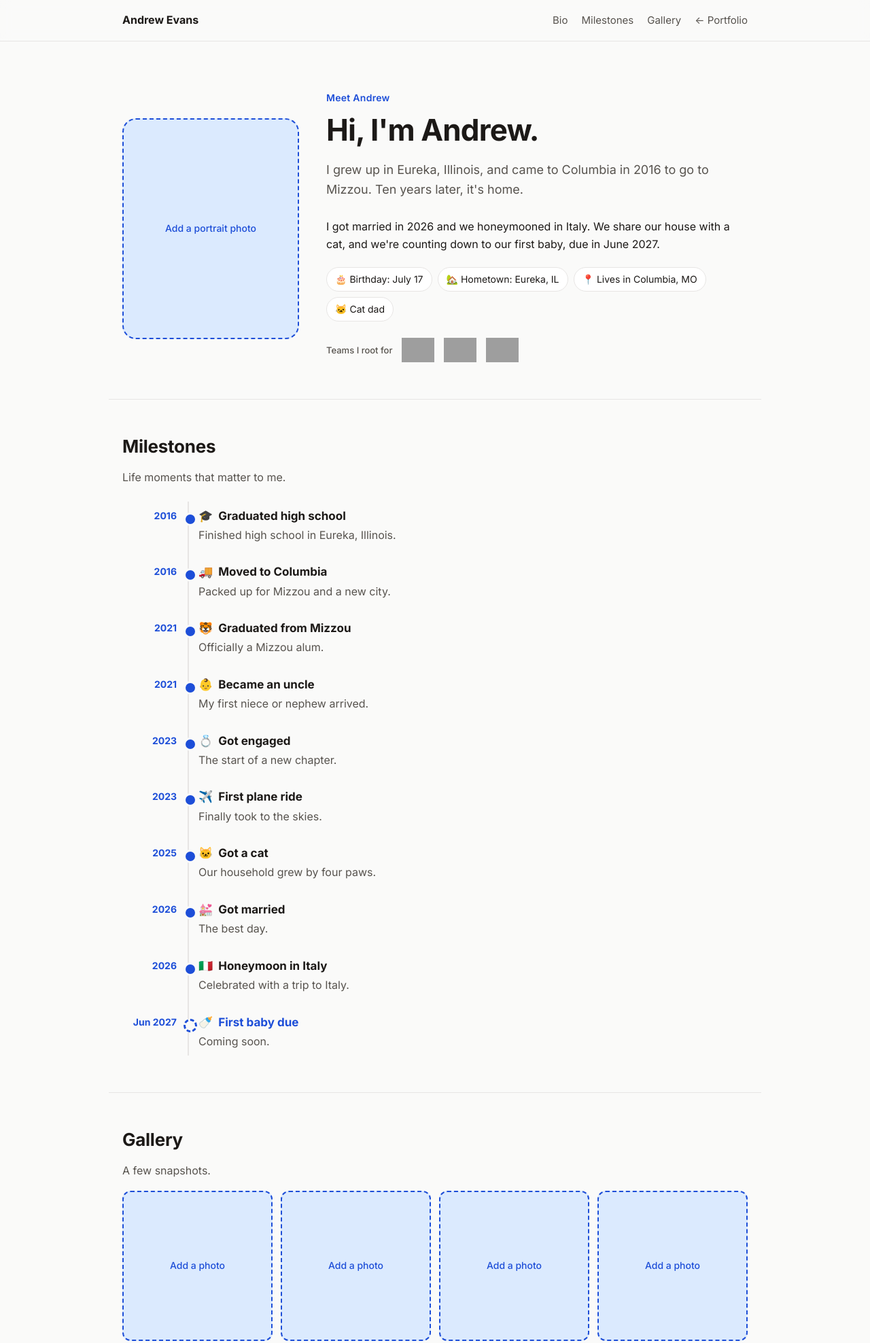
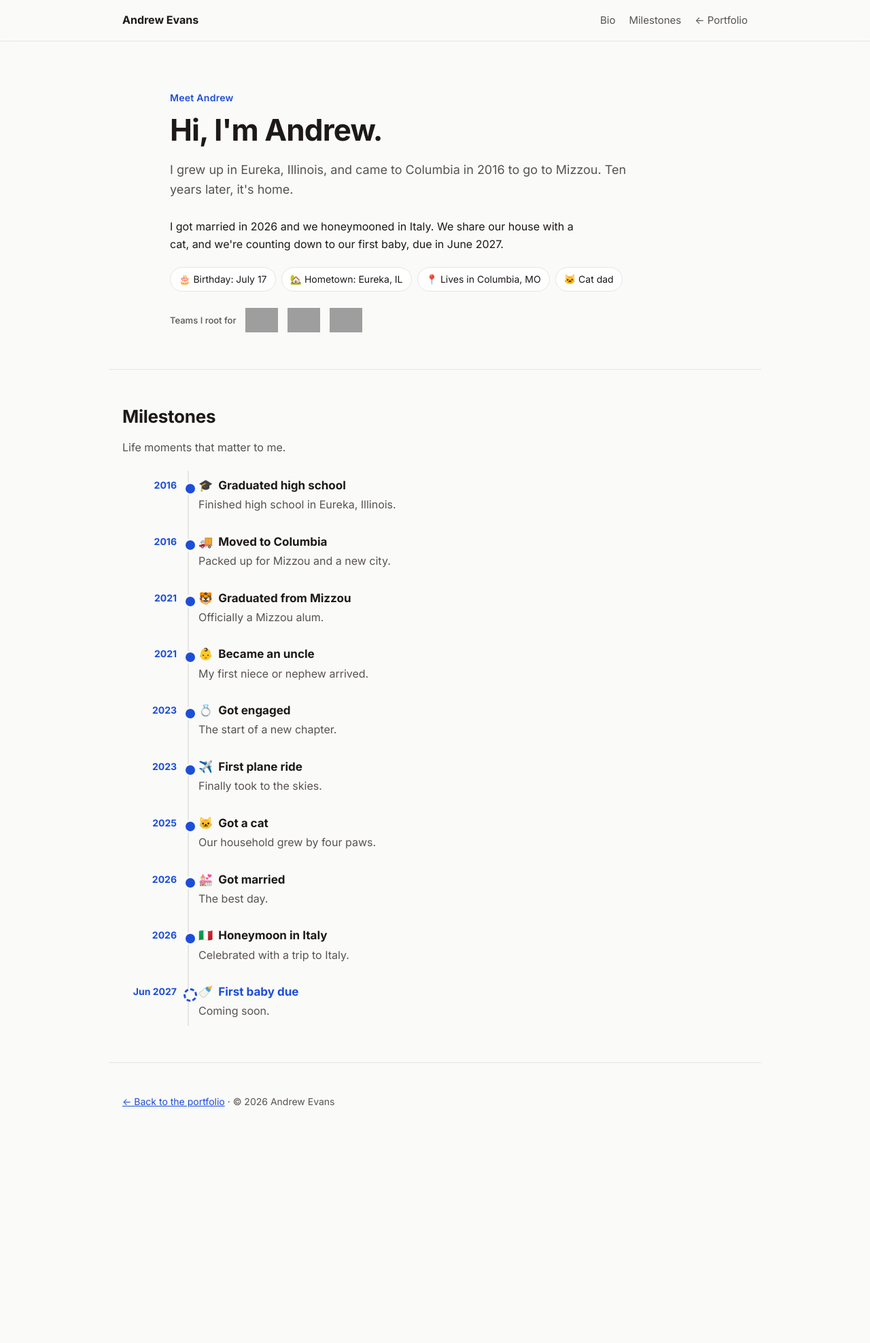
Before and after one commit to Andrew-Jake-Evans/andrew-jake-evans.github.io, a plain HTML site: page about/index.html in a window 1280 px wide. Shown: the top 1976 px of the page at 68% size. After the commit the page ends 1678 px from the top, so only its background shows below. Drawn offline with Linux system fonts and the light colour scheme; grey boxes are pictures that could not be loaded.

Commit message:
Hide portrait and gallery until photos are added
Co-Authored-By: Claude Opus 5.5 <noreply@anthropic.com>

```diff
--- a/about/about.css
+++ b/about/about.css
@@ -49,3 +49,5 @@ dialog#lightbox::backdrop { background: rgba(0, 0, 0, .8); }
 .timeline .emoji { margin-right: 4px; }
 .timeline li.upcoming::after { background: var(--bg); border: 3px dashed var(--accent); }
 .timeline li.upcoming h3 { color: var(--accent); }
+.about-hero.no-portrait { grid-template-columns: 1fr; max-width: 820px; margin: 0 auto; }
+[hidden] { display: none !important; }
--- a/about/index.html
+++ b/about/index.html
@@ -4,7 +4,7 @@
   <meta charset="utf-8">
   <meta name="viewport" content="width=device-width, initial-scale=1">
   <title>Meet Andrew · Andrew Evans</title>
-  <meta name="description" content="Andrew Evans outside of work: a personal bio, life milestones and photos.">
+  <meta name="description" content="Andrew Evans outside of work: a personal bio and life milestones.">
   <link rel="preconnect" href="https://fonts.googleapis.com">
   <link rel="preconnect" href="https://fonts.gstatic.com" crossorigin>
   <link href="https://fonts.googleapis.com/css2?family=Inter:wght@400;500;600;700&display=swap" rel="stylesheet">
@@ -18,18 +18,15 @@
       <ul>
         <li><a href="#bio">Bio</a></li>
         <li><a href="#milestones">Milestones</a></li>
-        <li><a href="#gallery">Gallery</a></li>
+        <li id="navGallery"><a href="#gallery">Gallery</a></li>
         <li><a href="../">← Portfolio</a></li>
       </ul>
     </nav>
   </header>
 
   <main>
-    <section id="bio" class="wrap about-hero">
-      <div class="portrait todo" aria-label="Portrait photo">
-        <!-- Replace with: <img src="../images/about/portrait.jpg" alt="Andrew smiling outdoors"> -->
-        <span>Add a portrait photo</span>
-      </div>
+    <section id="bio" class="wrap about-hero no-portrait">
+      <!-- Portrait: add <div class="portrait"><img src="../images/about/portrait.jpg" alt="Andrew"></div> here and remove the no-portrait class above. -->
       <div>
         <p class="eyebrow">Meet Andrew</p>
         <h1>Hi, I'm Andrew.</h1>
@@ -121,9 +118,9 @@
     ];
     const grid = document.getElementById("galleryGrid");
     const esc = (s) => String(s).replace(/[&<>"']/g, (c) => ({ "&": "&amp;", "<": "&lt;", ">": "&gt;", '"': "&quot;", "'": "&#39;" }[c]));
-    grid.innerHTML = PHOTOS.length
-      ? PHOTOS.map((p, i) => `<figure><button data-i="${i}"><img src="${esc(p.src)}" alt="${esc(p.caption)}" loading="lazy"></button><figcaption>${esc(p.caption)}</figcaption></figure>`).join("")
-      : Array.from({ length: 6 }, () => `<figure class="todo"><span>Add a photo</span></figure>`).join("");
+    // No photos yet: hide the gallery and its menu link instead of showing empty spots.
+    if (!PHOTOS.length) { document.getElementById("gallery").hidden = true; document.getElementById("navGallery").hidden = true; }
+    grid.innerHTML = PHOTOS.map((p, i) => `<figure><button data-i="${i}"><img src="${esc(p.src)}" alt="${esc(p.caption)}" loading="lazy"></button><figcaption>${esc(p.caption)}</figcaption></figure>`).join("");
     const lb = document.getElementById("lightbox");
     grid.addEventListener("click", (e) => {
       const b = e.target.closest("button[data-i]");
```
Also changed, not shown: index.html (+1 -1 lines).
